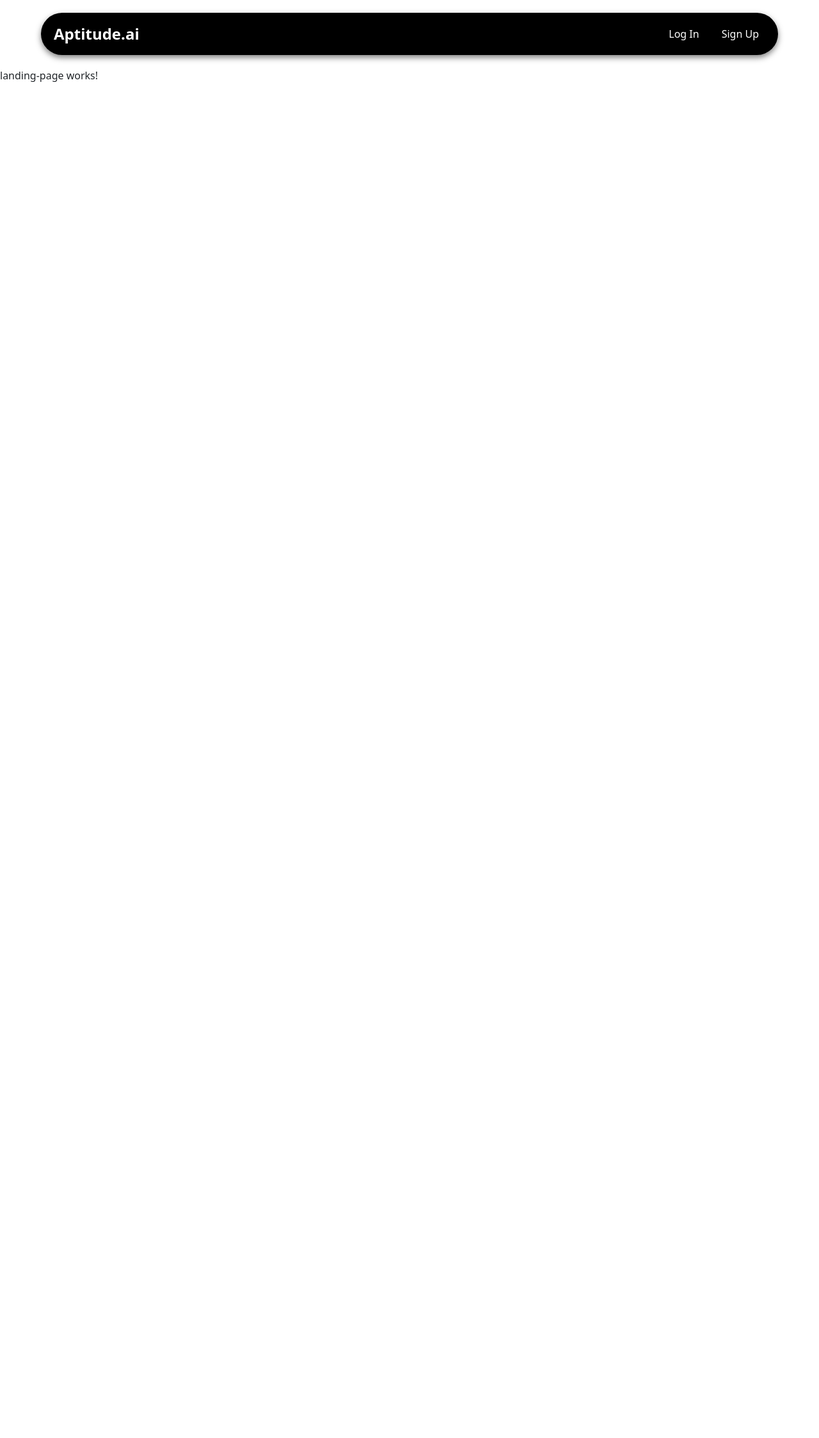
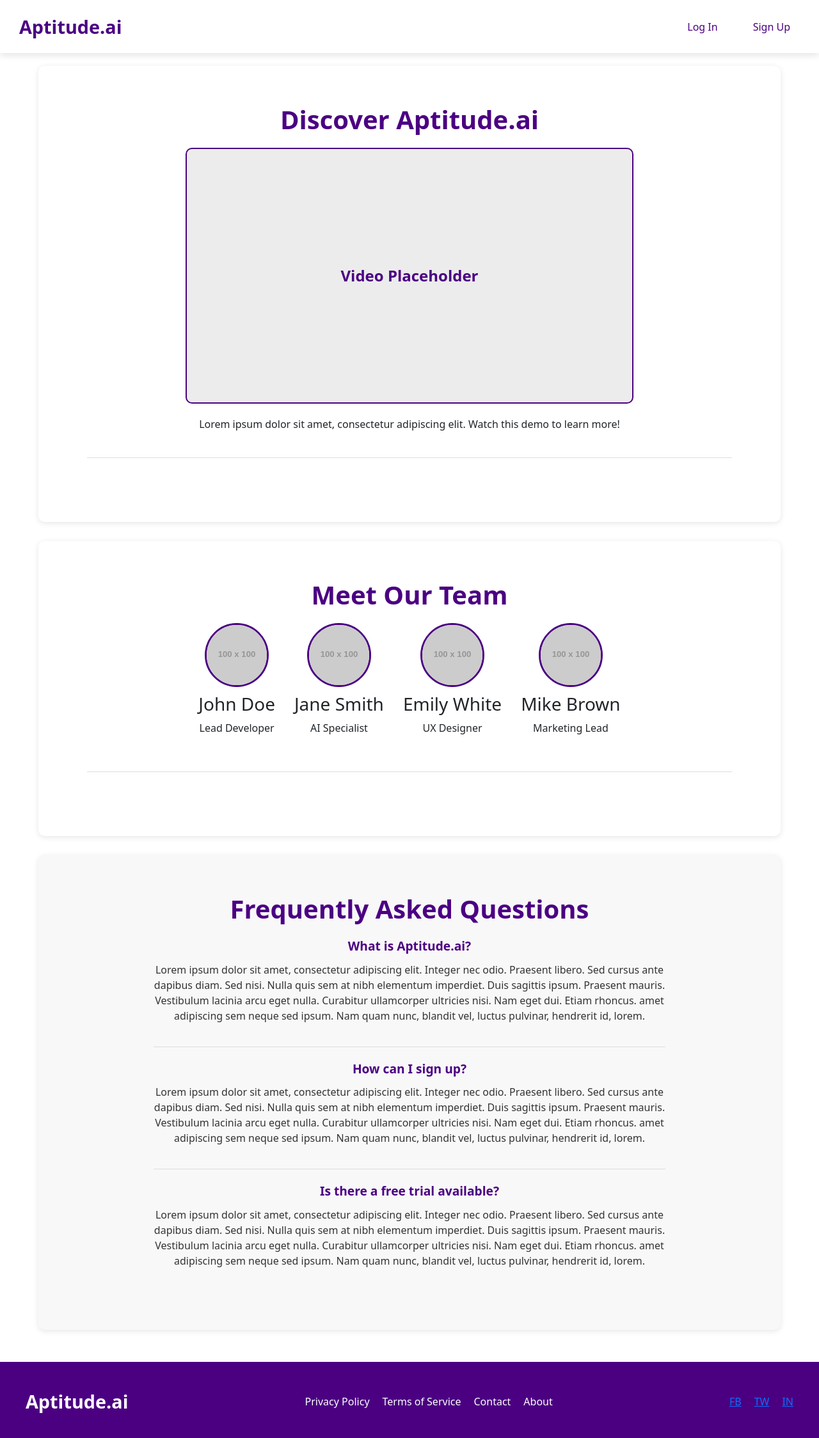
Before and after one commit to adcunha3/AptitudeAI, an Angular app in the folder client/: page / in a window 1280 px wide. Shown: the top 2248 px of the page at 64% size. Before the commit the page ends 800 px from the top, so only its background shows below. Built offline with nearby package versions, Linux system fonts and the light colour scheme.

Commit message:
landing page

```diff
--- a/client/src/app/app.component.css
+++ b/client/src/app/app.component.css
@@ -0,0 +1,19 @@
+/* Ensure the body takes full height and uses flexbox */
+body {
+    display: flex;
+    flex-direction: column;
+    height: 100%;
+  }
+
+  /* Main content area should expand to take available space */
+  .main-content {
+    flex-grow: 1;
+  }
+
+  /* Footer styling */
+  footer {
+    background-color: #4b0082; /* Your purple color */
+    color: white;
+    padding: 20px;
+    text-align: center;
+  }
--- a/client/src/app/app.component.html
+++ b/client/src/app/app.component.html
@@ -1,4 +1,6 @@
 <div>
     <app-header></app-header>
     <router-outlet></router-outlet>
+    <app-footer></app-footer>
+
 </div>
--- a/client/src/app/app.component.ts
+++ b/client/src/app/app.component.ts
@@ -2,11 +2,12 @@ import { CommonModule } from '@angular/common';
 import { Component } from '@angular/core';
 import { RouterOutlet } from '@angular/router';
 import { HeaderComponent } from './header/header.component';
+import { FooterComponent } from './footer/footer.component';
 
 @Component({
   selector: 'app-root',
   standalone: true,
-  imports: [CommonModule, RouterOutlet, HeaderComponent],
+  imports: [CommonModule, RouterOutlet, HeaderComponent, FooterComponent],
   templateUrl: './app.component.html',
   styleUrls: ['./app.component.css']
 })
--- /dev/null
+++ b/client/src/app/footer/footer.component.css
@@ -0,0 +1,39 @@
+/* footer.component.css */
+.footer {
+    background-color: #4b0082;
+    color: white;
+    padding: 40px 20px;
+    text-align: center;
+  }
+  .footer-container {
+    max-width: 1200px;
+    margin: 0 auto;
+    display: flex;
+    justify-content: space-between;
+    align-items: center;
+    flex-wrap: wrap;
+  }
+  .footer-logo .footer-brand {
+    font-size: 1.8em;
+    font-weight: bold;
+    text-decoration: none;
+    color: white;
+  }
+  .footer-links ul {
+    list-style: none;
+    margin: 0;
+    padding: 0;
+    display: flex;
+    gap: 20px;
+  }
+  .footer-links li a {
+    text-decoration: none;
+    color: white;
+  }
+  .footer-social ul {
+    list-style: none;
+    margin: 0;
+    padding: 0;
+    display: flex;
+    gap: 20px;
+  }
--- /dev/null
+++ b/client/src/app/footer/footer.component.html
@@ -0,0 +1,23 @@
+<!-- footer.component.html -->
+<footer class="footer">
+    <div class="footer-container">
+      <div class="footer-logo">
+        <a href="#" class="footer-brand">Aptitude.ai</a>
+      </div>
+      <div class="footer-links">
+        <ul>
+          <li><a href="#">Privacy Policy</a></li>
+          <li><a href="#">Terms of Service</a></li>
+          <li><a href="#">Contact</a></li>
+          <li><a href="#">About</a></li>
+        </ul>
+      </div>
+      <div class="footer-social">
+        <ul>
+          <li><a href="#" class="social-icon">FB</a></li>
+          <li><a href="#" class="social-icon">TW</a></li>
+          <li><a href="#" class="social-icon">IN</a></li>
+        </ul>
+      </div>
+    </div>
+  </footer>
--- a/client/src/app/header/header.component.css
+++ b/client/src/app/header/header.component.css
@@ -1,62 +1,68 @@
-/* General navbar styling with rounded edges */
+/* General navbar styling with a clean, straight-edged design */
 .navbar {
     display: flex;
     justify-content: space-between;
     align-items: center;
-    padding: 10px 20px;
-    background-color: #000; /* Black background */
-    color: white;
-    width: 90%; /* Limit the width of the navbar */
-    margin: 20px auto; /* Center the navbar horizontally */
-    border-radius: 50px; /* Create the oval shape */
-    box-shadow: 0px 4px 10px rgba(0, 0, 0, 0.5); /* Optional: Add shadow for better visuals */
+    padding: 15px 30px; /* Adjusted padding for more space */
+    background-color: white; /* White background for clean contrast */
+    color: #4b0082; /* Dark purple text for a clean, modern look */
+    width: 100%; /* Full width */
+    margin: 0; /* No margin, since we're using full width */
+    box-shadow: 0px 4px 10px rgba(0, 0, 0, 0.1); /* Light shadow for subtle depth */
 }
 
+/* Brand name styling */
 .navbar-header {
     display: flex;
     align-items: center;
 }
 
 .navbar-brand {
-    font-size: 1.5em;
+    font-size: 1.8em; /* Larger font size for brand */
     font-weight: bold;
-    color: white;
+    color: #4b0082; /* Matching dark purple color */
     text-decoration: none;
 }
 
+/* Links styling */
 .nav-links,
 .auth-links {
     list-style: none;
     display: flex;
-    gap: 15px;
+    gap: 25px; /* Increased gap for a cleaner look */
     margin: 0;
     padding: 0;
 }
 
+/* Links inside navbar */
 .nav-links li a,
 .auth-links li a {
     text-decoration: none;
-    color: white;
-    padding: 5px 10px;
+    color: #4b0082; /* Dark purple links for consistency */
+    padding: 8px 15px;
     border-radius: 5px;
-    transition: background-color 0.3s ease;
+    transition: background-color 0.3s ease, color 0.3s ease;
 }
 
+/* Hover effect for nav links */
 .nav-links li a:hover,
 .auth-links li a:hover {
-    background-color: #444; /* Light gray hover effect */
+    background-color: #f0f0f0; /* Light grey hover effect */
+    color: #333; /* Darker text for hover effect */
 }
 
+/* Button styling for auth links */
 .auth-links li button {
-    background-color: #555;
+    background-color: #4b0082; /* Dark purple button */
     color: white;
     border: none;
-    padding: 5px 10px;
+    padding: 8px 15px;
     border-radius: 5px;
     cursor: pointer;
     transition: background-color 0.3s ease;
 }
 
+/* Hover effect for auth buttons */
 .auth-links li button:hover {
-    background-color: #777; /* Lighter gray for hover */
+    background-color: #3e006c; /* Slightly darker purple for hover */
 }
--- a/client/src/app/landing-page/landing-page.component.css
+++ b/client/src/app/landing-page/landing-page.component.css
@@ -0,0 +1,114 @@
+/* Apply grey background to the whole page */
+body {
+    background-color: #f7f7f7; /* Light grey background for the entire page */
+    margin: 0; /* Remove default margin */
+    font-family: Arial, sans-serif; /* Optional: Add a general font family */
+}
+
+/* General Container */
+.landing-container {
+    width: 100%;
+    max-width: 1200px;
+    margin: 0 auto;
+    text-align: center;
+    overflow-x: hidden;
+    padding: 20px;
+}
+
+/* Section Styling */
+section {
+    padding: 60px 20px;
+    position: relative;
+    background-color: white; /* White background for each section */
+    border-radius: 10px; /* Optional rounded corners */
+    margin-bottom: 30px; /* Adds spacing between sections */
+    box-shadow: 0 2px 10px rgba(0, 0, 0, 0.1); /* Light shadow for section depth */
+}
+
+/* Section Title */
+.section-title {
+    font-size: 2.5rem;
+    font-weight: 700;
+    color: #4b0082;
+    margin-bottom: 20px;
+}
+
+/* Divider Lines */
+.section-divider {
+    width: 90%;
+    margin: 40px auto;
+    border-bottom: 1px solid #ddd;
+}
+
+/* Demo Section */
+.video-box {
+    width: 80%;
+    max-width: 700px;
+    height: 400px;
+    margin: 0 auto 20px auto;
+    background-color: #ececec; /* Light grey placeholder */
+    border-radius: 10px;
+    display: flex;
+    align-items: center;
+    justify-content: center;
+    color: #4b0082;
+    font-size: 1.5rem;
+    font-weight: bold;
+    border: 2px solid #4b0082;
+}
+
+/* Team Section */
+.team-members {
+    display: flex;
+    flex-wrap: wrap;
+    justify-content: center;
+    gap: 30px;
+}
+
+.team-member {
+    text-align: center;
+    max-width: 200px;
+}
+
+.team-member img {
+    width: 100px;
+    height: 100px;
+    border-radius: 50%;
+    margin-bottom: 10px;
+    border: 3px solid #4b0082;
+}
+
+/* FAQ Section Styling */
+.faq-section {
+    padding: 60px 20px;
+    background-color: #f8f8f8; /* Optional: background for the FAQ section */
+    display: flex;
+    flex-direction: column; /* Stacks the FAQ items vertically */
+    justify-content: center; /* Centers the FAQ items vertically */
+    align-items: center; /* Centers the FAQ items horizontally */
+    text-align: center; /* Centers text in FAQ items */
+  }
+
+  .faq-item {
+    margin-bottom: 20px;
+    max-width: 800px; /* Limiting the width for better readability */
+  }
+
+  .faq-question {
+    font-weight: bold;
+    color: #4b0082;
+    margin-bottom: 10px;
+    font-size: 1.2rem;
+  }
+
+  .faq-answer {
+    color: #333;
+    font-size: 1rem;
+    line-height: 1.5;
+  }
+
+  /* Optional: Adding a border between FAQ items */
+  .faq-item:not(:last-child) {
+    border-bottom: 1px solid #ddd;
+    padding-bottom: 20px;
+  }
--- a/client/src/app/landing-page/landing-page.component.html
+++ b/client/src/app/landing-page/landing-page.component.html
@@ -1 +1,56 @@
-<p>landing-page works!</p>
+<div class="landing-container">
+  <!-- Demo Section -->
+  <section class="demo-section">
+    <h1 class="section-title">Discover Aptitude.ai</h1>
+    <div class="video-box">
+      Video Placeholder
+    </div>
+    <p>Lorem ipsum dolor sit amet, consectetur adipiscing elit. Watch this demo to learn more!</p>
+    <div class="section-divider"></div>
+  </section>
+
+  <!-- Meet the Team Section -->
+  <section class="team-section">
+    <h2 class="section-title">Meet Our Team</h2>
+    <div class="team-members">
+      <div class="team-member">
+        <img src="https://via.placeholder.com/100" alt="John Doe">
+        <h3>John Doe</h3>
+        <p>Lead Developer</p>
+      </div>
+      <div class="team-member">
+        <img src="https://via.placeholder.com/100" alt="Jane Smith">
+        <h3>Jane Smith</h3>
+        <p>AI Specialist</p>
+      </div>
+      <div class="team-member">
+        <img src="https://via.placeholder.com/100" alt="Emily White">
+        <h3>Emily White</h3>
+        <p>UX Designer</p>
+      </div>
+      <div class="team-member">
+        <img src="https://via.placeholder.com/100" alt="Mike Brown">
+        <h3>Mike Brown</h3>
+        <p>Marketing Lead</p>
+      </div>
+    </div>
+    <div class="section-divider"></div>
+  </section>
+
+  <!-- FAQ Section -->
+  <section class="faq-section">
+    <h2 class="section-title">Frequently Asked Questions</h2>
+    <div class="faq-item">
+      <p class="faq-question">What is Aptitude.ai?</p>
+      <p class="faq-answer">Lorem ipsum dolor sit amet, consectetur adipiscing elit. Integer nec odio. Praesent libero. Sed cursus ante dapibus diam. Sed nisi. Nulla quis sem at nibh elementum imperdiet. Duis sagittis ipsum. Praesent mauris. Vestibulum lacinia arcu eget nulla. Curabitur ullamcorper ultricies nisi. Nam eget dui. Etiam rhoncus. amet adipiscing sem neque sed ipsum. Nam quam nunc, blandit vel, luctus pulvinar, hendrerit id, lorem. </p>
+    </div>
+    <div class="faq-item">
+      <p class="faq-question">How can I sign up?</p>
+      <p class="faq-answer">Lorem ipsum dolor sit amet, consectetur adipiscing elit. Integer nec odio. Praesent libero. Sed cursus ante dapibus diam. Sed nisi. Nulla quis sem at nibh elementum imperdiet. Duis sagittis ipsum. Praesent mauris. Vestibulum lacinia arcu eget nulla. Curabitur ullamcorper ultricies nisi. Nam eget dui. Etiam rhoncus. amet adipiscing sem neque sed ipsum. Nam quam nunc, blandit vel, luctus pulvinar, hendrerit id, lorem. </p>
+    </div>
+    <div class="faq-item">
+      <p class="faq-question">Is there a free trial available?</p>
+      <p class="faq-answer">Lorem ipsum dolor sit amet, consectetur adipiscing elit. Integer nec odio. Praesent libero. Sed cursus ante dapibus diam. Sed nisi. Nulla quis sem at nibh elementum imperdiet. Duis sagittis ipsum. Praesent mauris. Vestibulum lacinia arcu eget nulla. Curabitur ullamcorper ultricies nisi. Nam eget dui. Etiam rhoncus. amet adipiscing sem neque sed ipsum. Nam quam nunc, blandit vel, luctus pulvinar, hendrerit id, lorem. </p>
+    </div>
+  </section>
+</div>
--- a/client/src/app/landing-page/landing-page.component.ts
+++ b/client/src/app/landing-page/landing-page.component.ts
@@ -1,4 +1,5 @@
 import { Component } from '@angular/core';
+
 
 @Component({
   selector: 'app-landing-page',
--- a/client/src/styles.css
+++ b/client/src/styles.css
@@ -1 +1,23 @@
-/* You can add global styles to this file, and also import other style files */
+/* Global Reset */
+body, h1, h2, h3, p, ul, li, a {
+    margin: 0;
+    padding: 0;
+    box-sizing: border-box;
+  }
+
+  body {
+    font-family: 'Roboto', sans-serif;
+    background-color: #f9f9f9;
+    color: #333;
+    line-height: 1.6;
+  }
+
+  /* Link Styling */
+  a {
+    color: #4b0082;
+    text-decoration: none;
+  }
+
+  a:hover {
+    text-decoration: underline;
+  }
```
Also changed, not shown: client/src/app/footer/footer.component.ts (added, +12 -0 lines). Lines whose indentation alone changed are shown as unchanged.
